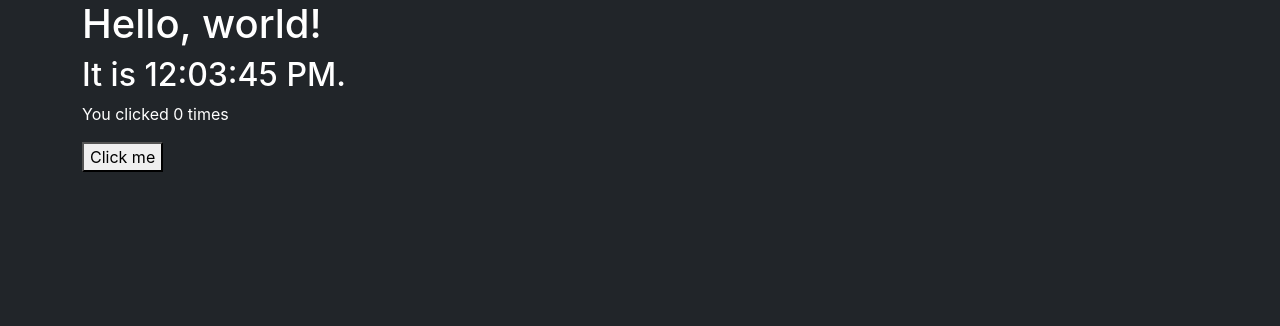
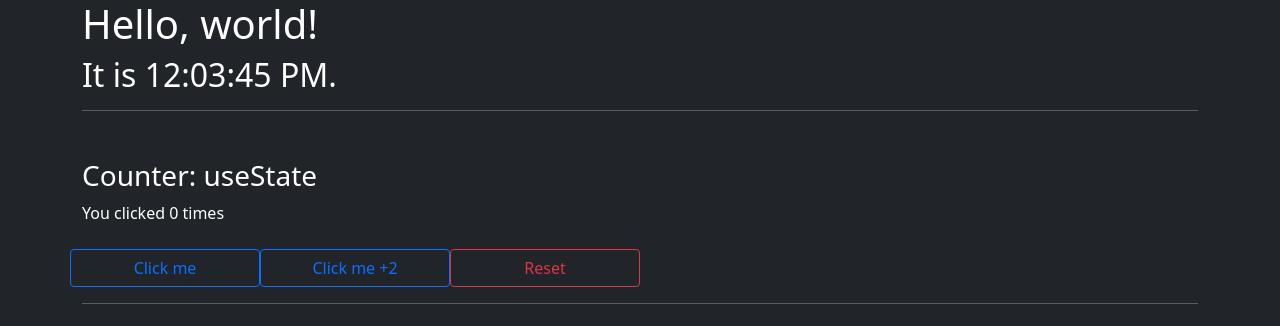
Before and after one commit to chmalo/react-ts, a React (Create React App) app: page / in a window 1280 px wide. Shown: the top 326 px of the page. Built offline with nearby package versions, Linux system fonts and the light colour scheme.

Commit message:
example de hooks state

```diff
--- a/src/App.tsx
+++ b/src/App.tsx
@@ -1,12 +1,13 @@
-import React from 'react';
-import './App.css';
-// import Welcome from './documentation/Welcome';
 import Clock from './documentation/Clock';
+import {Counter} from "./hooks/Counter";
 
 function App() {
   return (
       <div>
         <Clock />
+        <hr/>
+        <Counter />
+        <hr/>
       </div>
   )
 }
--- /dev/null
+++ b/src/hooks/Counter.tsx
@@ -0,0 +1,32 @@
+import {useState} from 'react';
+
+export function Counter() {
+    const [counter, setCounter] = useState(0)
+
+    const increment = (number: number = 1) => {
+        setCounter(counter + number);
+    }
+    return (
+        <div className="mt-5">
+            <h3>Counter: useState</h3>
+            <p>You clicked {counter} times</p>
+            <div className="row">
+                <button
+                    onClick={() => increment()}
+                    className="btn btn-outline-primary mt-2 col-md-2">
+                    Click me
+                </button>
+                <button
+                    onClick={() => increment(2)}
+                    className="btn btn-outline-primary mt-2 col-md-2">
+                    Click me +2
+                </button>
+                <button
+                    onClick={() => setCounter(0)}
+                    className="btn btn-outline-danger mt-2 col-md-2">
+                    Reset
+                </button>
+            </div>
+        </div>
+    )
+}
--- a/src/hooks/Example.tsx
+++ /dev/null
@@ -1,20 +0,0 @@
-import React, {useEffect, useState} from 'react';
-
-function Example() {
-    const [count, setCount] = useState(0);
-
-    useEffect(() => {
-        document.title = `You clicked ${count} times.`
-    });
-
-    return (
-        <div>
-            <p>You clicked {count} times</p>
-            <button onClick={() => setCount(count + 1)}>
-                Click me
-            </button>
-        </div>
-    )
-}
-
-export default Example;
--- a/src/index.css
+++ /dev/null
@@ -1,13 +0,0 @@
-body {
-  margin: 0;
-  font-family: -apple-system, BlinkMacSystemFont, 'Segoe UI', 'Roboto', 'Oxygen',
-    'Ubuntu', 'Cantarell', 'Fira Sans', 'Droid Sans', 'Helvetica Neue',
-    sans-serif;
-  -webkit-font-smoothing: antialiased;
-  -moz-osx-font-smoothing: grayscale;
-}
-
-code {
-  font-family: source-code-pro, Menlo, Monaco, Consolas, 'Courier New',
-    monospace;
-}
--- a/src/index.tsx
+++ b/src/index.tsx
@@ -1,8 +1,6 @@
 import React, { FormEvent } from 'react';
 import ReactDOM from 'react-dom';
-import './index.css';
 import App from './App';
-import reportWebVitals from './reportWebVitals';
 import Toggle from './documentation/Toggle';
 import LoginControl from './documentation/LoginControl';
 import Mailbox from './documentation/Mailbox';
@@ -14,18 +12,13 @@ import EssayForm from './documentation/forms/EssayForm';
 import Calculator from './documentation/Calculator';
 import WelcomeDialog from "./documentation/WelcomeDialog";
 import AppComposition from "./documentation/AppComposition";
-import Example from "./hooks/Example";
+
 
 ReactDOM.render(
   <React.StrictMode>
     <App />
   </React.StrictMode>,
   document.getElementById('root')
-);
-
-ReactDOM.render(
-    <Example />,
-    document.getElementById('root2')
 );
 
 // ReactDOM.render(
@@ -71,8 +64,3 @@ ReactDOM.render(
 //     <Calculator />,
 //     document.getElementById('root7')
 // );
-
-// If you want to start measuring performance in your app, pass a function
-// to log results (for example: reportWebVitals(console.log))
-// or send to an analytics endpoint. Learn more: https://bit.ly/CRA-vitals
-reportWebVitals();
--- a/src/reportWebVitals.ts
+++ /dev/null
@@ -1,15 +0,0 @@
-import { ReportHandler } from 'web-vitals';
-
-const reportWebVitals = (onPerfEntry?: ReportHandler) => {
-  if (onPerfEntry && onPerfEntry instanceof Function) {
-    import('web-vitals').then(({ getCLS, getFID, getFCP, getLCP, getTTFB }) => {
-      getCLS(onPerfEntry);
-      getFID(onPerfEntry);
-      getFCP(onPerfEntry);
-      getLCP(onPerfEntry);
-      getTTFB(onPerfEntry);
-    });
-  }
-};
-
-export default reportWebVitals;
```
Also changed, not shown: src/logo.svg (deleted).
